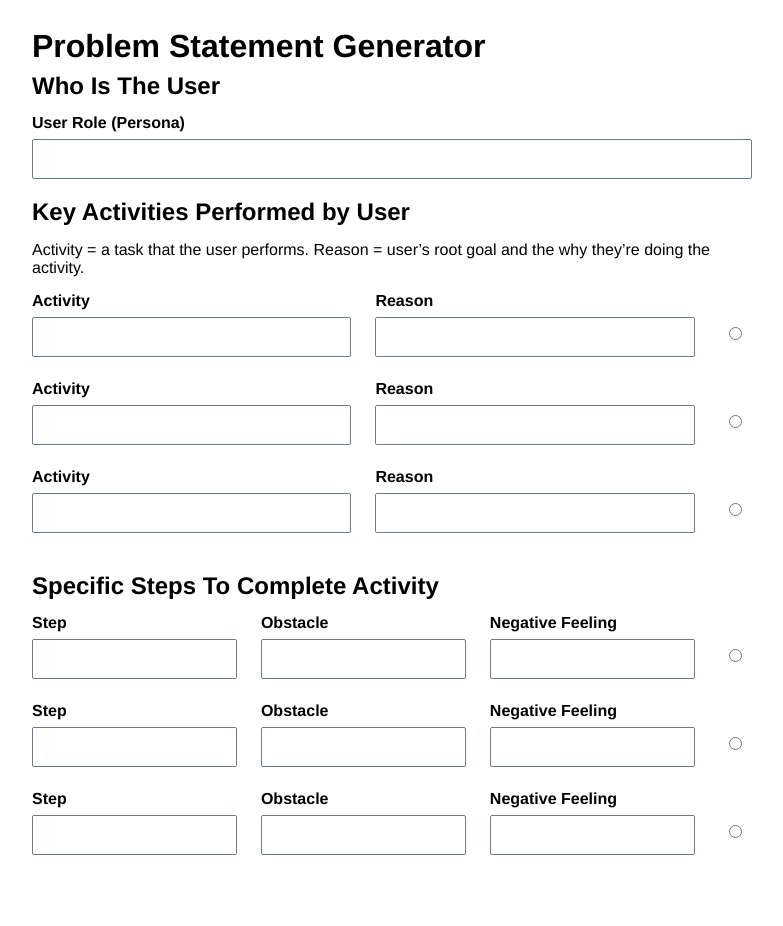
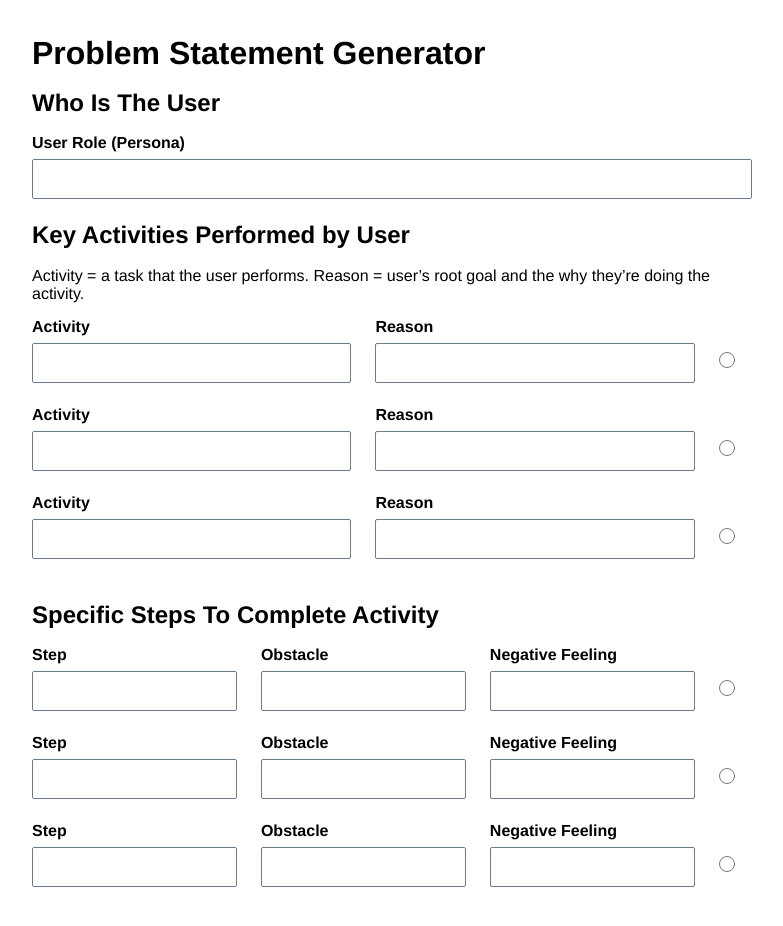
Before and after one commit to joesteinkamp/product-definition-statement-generator, a React (Create React App) app: page / in a window 1280 px wide. Shown: the whole page, without its empty margins (248-1031 px from the left). Before the commit the page ends 895 px from the top, so only its background shows below. Built offline with nearby package versions, Linux system fonts and the light colour scheme.

Commit message:
Update App.css

```diff
--- a/src/App.css
+++ b/src/App.css
@@ -56,7 +56,7 @@ body {
   color: #000000;
   -webkit-font-smoothing: antialiased;
 }
-
+h1, h2, h3, h4, h5, h6 { line-height: 100%; }
 
 .App {
   max-width: 720px;
@@ -101,6 +101,10 @@ input {
   border: 1px solid #6C7B8B;
   border-radius: 2px;
   box-sizing: border-box;
+}
+input[type="radio"] {
+  width: 16px;
+  height: 16px;
 }
 
 button {
@@ -210,3 +214,7 @@ pre {
     align-self: center;
     margin-top: 18px;
   }
+
+
+
+  /* MEDIA QUERIES */
```
